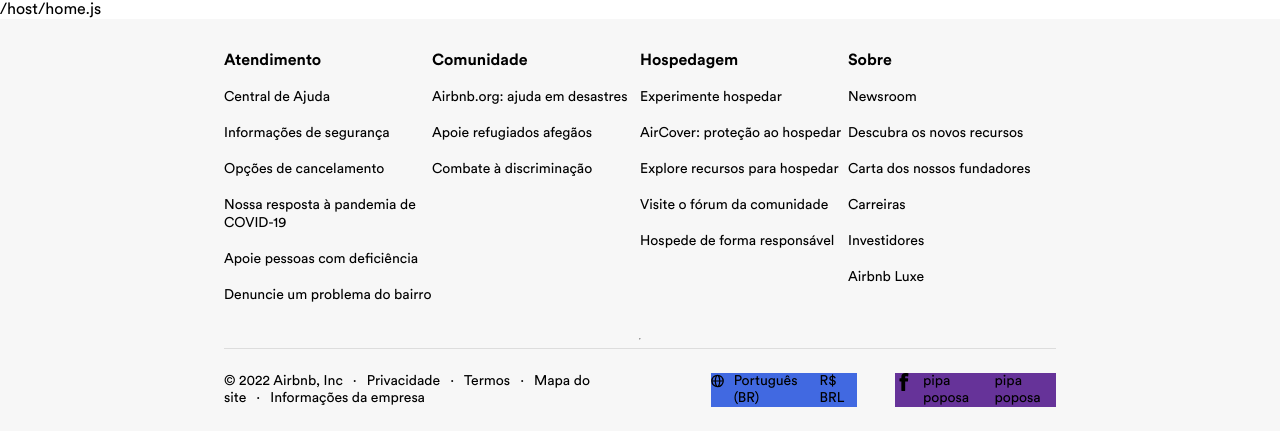
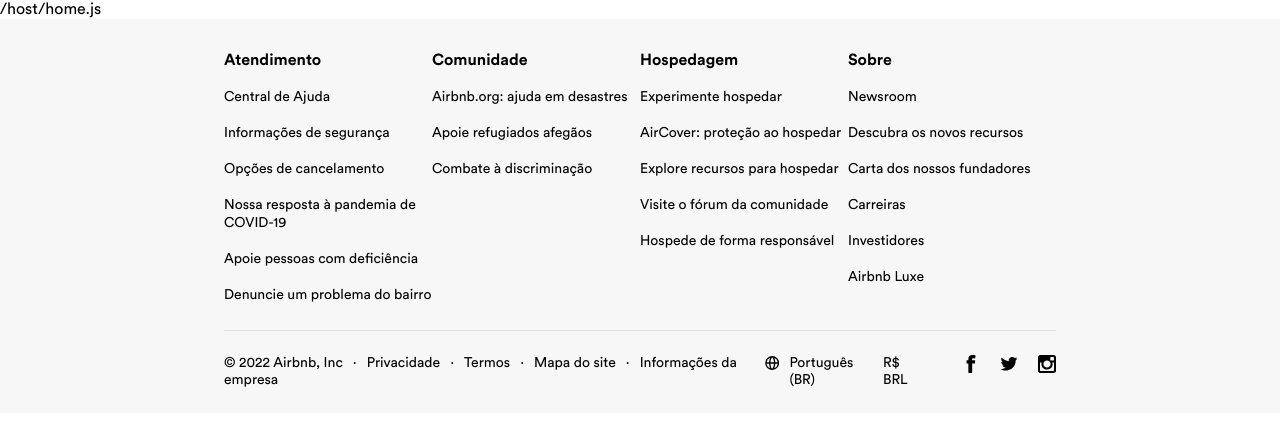
Before and after one commit to junioranheu/landing-page-airbnb, a Next.js app: page / in a window 1280 px wide. Shown: the top 446 px of the page. Built offline with nearby package versions, Linux system fonts and the light colour scheme.

Commit message:
finalizar footer.js e footer.module.css

```diff
--- a/components/outros/footer.js
+++ b/components/outros/footer.js
@@ -4,6 +4,7 @@
 export default function Footer() {
     return (
         <footer className={Styles.footer}>
+            {/* Principal */}
             <div className={Styles.principal}>
                 <div className={Styles.sessao}>
                     <span className={Styles.tituloSessao}>Atendimento</span>
@@ -46,8 +47,7 @@
                 </div>
             </div>
 
-            <hr />
-
+            {/* Secundária */}
             <div className={Styles.secundaria}>
                 {/* Esquerda */}
                 <div>
@@ -60,7 +60,7 @@
                     </span>
 
                     <span>
-                        Privacidade
+                        <Link href='/'><a>Privacidade</a></Link>
                     </span>
 
                     <span>
@@ -68,7 +68,7 @@
                     </span>
 
                     <span>
-                        Termos
+                        <Link href='/'><a>Termos</a></Link>
                     </span>
 
                     <span>
@@ -76,7 +76,7 @@
                     </span>
 
                     <span>
-                        Mapa do site
+                        <Link href='/'><a>Mapa do site</a></Link>
                     </span>
 
                     <span>
@@ -84,7 +84,7 @@
                     </span>
 
                     <span>
-                        Informações da empresa
+                        <Link href='/'><a>Informações da empresa</a></Link>
                     </span>
                 </div>
 
@@ -107,18 +107,38 @@
 
                     <div className={Styles.icones}>
                         <span>
-                            <svg viewBox='0 0 32 32' role='img' aria-hidden='false' aria-label='Acessar Facebook' focusable='false'
-                                style={{ height: '18px', width: '18px', fill: 'currentcolor' }}>
-                                <path d='m8 14.41v-4.17c0-.42.35-.81.77-.81h2.52v-2.08c0-4.84 2.48-7.31 7.42-7.35 1.65 0 3.22.21 4.69.64.46.14.63.42.6.88l-.56 4.06c-.04.18-.14.35-.32.53-.21.11-.42.18-.63.14-.88-.25-1.78-.35-2.8-.35-1.4 0-1.61.28-1.61 1.73v1.8h4.52c.42 0 .81.42.81.88l-.35 4.17c0 .42-.35.71-.77.71h-4.21v16c0 .42-.35.81-.77.81h-5.21c-.42 0-.8-.39-.8-.81v-16h-2.52a.78.78 0 0 1 -.78-.78' fill-rule='evenodd'></path>
-                            </svg>
+                            <Link href='/'>
+                                <a>
+                                    <svg viewBox='0 0 32 32' role='img' aria-hidden='false' aria-label='Acessar Facebook' focusable='false'
+                                        style={{ height: '18px', width: '18px', fill: 'currentcolor' }}>
+                                        <path d='m8 14.41v-4.17c0-.42.35-.81.77-.81h2.52v-2.08c0-4.84 2.48-7.31 7.42-7.35 1.65 0 3.22.21 4.69.64.46.14.63.42.6.88l-.56 4.06c-.04.18-.14.35-.32.53-.21.11-.42.18-.63.14-.88-.25-1.78-.35-2.8-.35-1.4 0-1.61.28-1.61 1.73v1.8h4.52c.42 0 .81.42.81.88l-.35 4.17c0 .42-.35.71-.77.71h-4.21v16c0 .42-.35.81-.77.81h-5.21c-.42 0-.8-.39-.8-.81v-16h-2.52a.78.78 0 0 1 -.78-.78' fill-rule='evenodd'></path>
+                                    </svg>
+
+                                </a>
+                            </Link>
                         </span>
 
                         <span>
-                            pipa poposa
+                            <Link href='/'>
+                                <a>
+                                    <svg viewBox='0 0 32 32' role='img' aria-hidden='false' aria-label='Acessar Twitter' focusable='false'
+                                        style={{ height: '18px', width: '18px', fill: 'currentcolor' }}>
+                                        <path d='m31 6.36c-1.16.49-2.32.82-3.55.95 1.29-.76 2.22-1.87 2.72-3.38a13.05 13.05 0 0 1 -3.91 1.51c-1.23-1.28-2.75-1.94-4.51-1.94-3.41 0-6.17 2.73-6.17 6.12 0 .49.07.95.17 1.38-4.94-.23-9.51-2.6-12.66-6.38-.56.95-.86 1.97-.86 3.09 0 2.07 1.03 3.91 2.75 5.06-1-.03-1.92-.3-2.82-.76v.07c0 2.89 2.12 5.42 4.94 5.98-.63.17-1.16.23-1.62.23-.3 0-.7-.03-1.13-.13a6.07 6.07 0 0 0 5.74 4.24c-2.22 1.74-4.78 2.63-7.66 2.63-.56 0-1.06-.03-1.43-.1 2.85 1.84 6 2.76 9.41 2.76 7.29 0 12.83-4.01 15.51-9.3 1.36-2.66 2.02-5.36 2.02-8.09v-.46c-.03-.17-.03-.3-.03-.33a12.66 12.66 0 0 0 3.09-3.16' fill-rule='evenodd'></path>
+                                    </svg>
+
+                                </a>
+                            </Link>
                         </span>
 
                         <span>
-                            pipa poposa
+                            <Link href='/'>
+                                <a>
+                                    <svg viewBox='0 0 24 24' role='img' aria-hidden='false' aria-label='Acessar Instagram' focusable='false'
+                                        style={{ height: '18px', width: '18px', fill: 'currentcolor' }}>
+                                        <path d='m23.09.91c-.61-.61-1.33-.91-2.17-.91h-17.84c-.85 0-1.57.3-2.17.91s-.91 1.33-.91 2.17v17.84c0 .85.3 1.57.91 2.17s1.33.91 2.17.91h17.84c.85 0 1.57-.3 2.17-.91s.91-1.33.91-2.17v-17.84c0-.85-.3-1.57-.91-2.17zm-14.48 7.74c.94-.91 2.08-1.37 3.4-1.37 1.33 0 2.47.46 3.41 1.37s1.41 2.01 1.41 3.3-.47 2.39-1.41 3.3-2.08 1.37-3.41 1.37c-1.32 0-2.46-.46-3.4-1.37s-1.41-2.01-1.41-3.3.47-2.39 1.41-3.3zm12.66 11.63c0 .27-.09.5-.28.68a.92.92 0 0 1 -.67.28h-16.7a.93.93 0 0 1 -.68-.28.92.92 0 0 1 -.27-.68v-10.13h2.2a6.74 6.74 0 0 0 -.31 2.05c0 2 .73 3.71 2.19 5.12s3.21 2.12 5.27 2.12a7.5 7.5 0 0 0 3.75-.97 7.29 7.29 0 0 0 2.72-2.63 6.93 6.93 0 0 0 1-3.63c0-.71-.11-1.39-.31-2.05h2.11v10.12zm0-13.95c0 .3-.11.56-.31.77a1.05 1.05 0 0 1 -.77.31h-2.72c-.3 0-.56-.11-.77-.31a1.05 1.05 0 0 1 -.31-.77v-2.58c0-.29.11-.54.31-.76s.47-.32.77-.32h2.72c.3 0 .56.11.77.32s.31.47.31.76z' fill-rule='evenodd'></path>
+                                    </svg>
+                                </a>
+                            </Link>
                         </span>
                     </div>
                 </div>
--- a/styles/footer.module.css
+++ b/styles/footer.module.css
@@ -32,8 +32,9 @@
     margin-top: 18px;
 }
 
-.sessao a:hover {
+.footer a:hover {
     text-decoration: underline !important;
+    color: rgb(72, 72, 72) !important;
 }
 
 /* =-=-=-=-=-=-=-=-=-=-=-=- Secundária =-=-=-=-=-=-=-=-=-=-=-=- */
@@ -56,15 +57,19 @@
     display: flex;
 }
 
-.secundaria .direita .config{
-    background-color: royalblue;
+.secundaria .direita .config {
+    /* background-color: royalblue; */
     display: flex;
     justify-content: space-between;
 }
 
-.secundaria .direita .icones{
-    background-color: rebeccapurple;
+.secundaria .direita .icones {
+    /* background-color: rebeccapurple; */
     margin-left: 3vw;
     display: flex;
     justify-content: space-between;
 }
+
+.secundaria .direita .icones span:nth-child(n+2) {
+    margin-left: 20px;
+}
```
